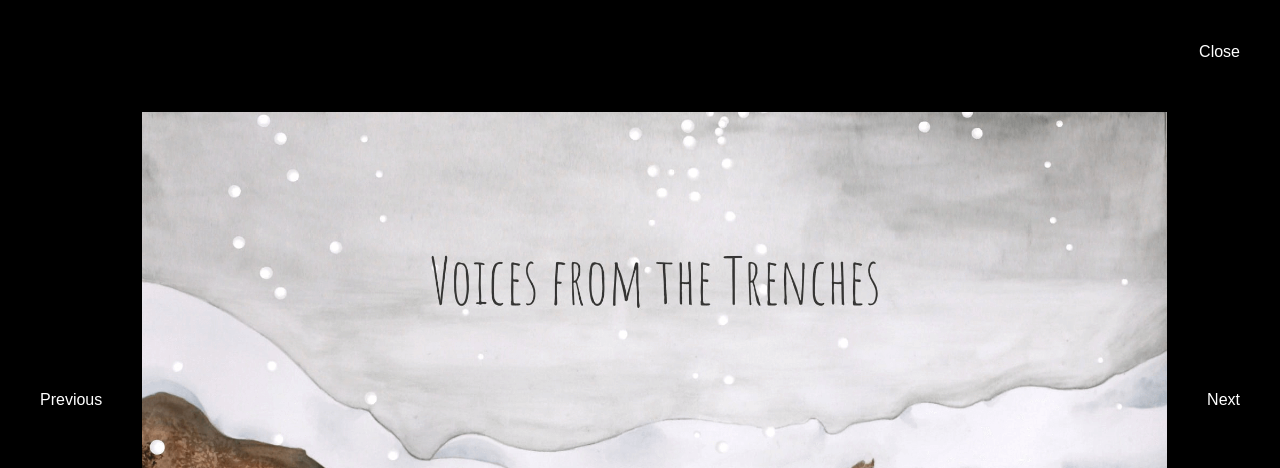
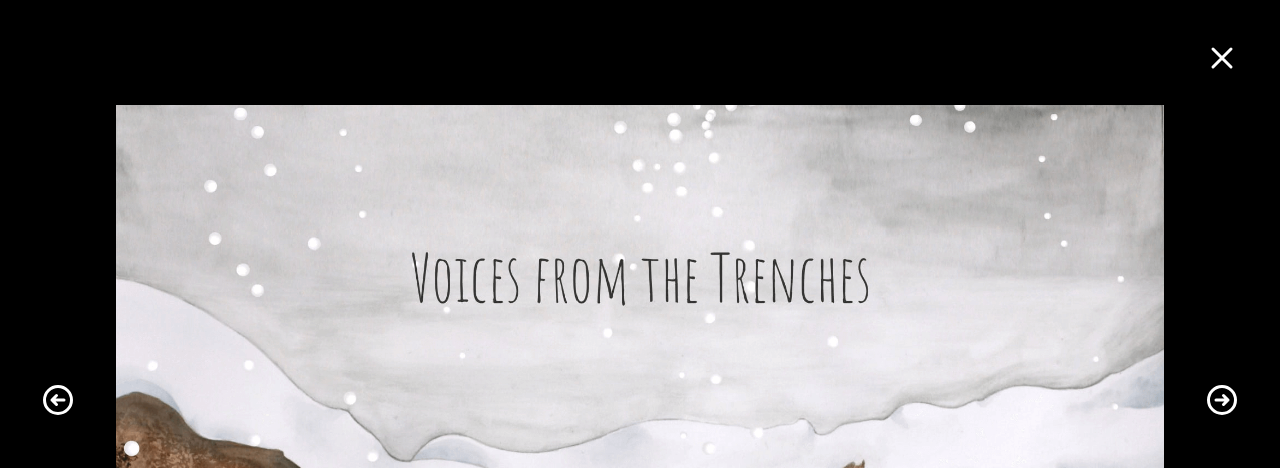
Before and after one commit to SyntaxxSensei/yourcertainsomething, a Next.js app: page /projects in a window 1280 px wide. Both pictures are taken after a click on the link 345 px from the left and 306 px from the top of the page. Shown: the top 468 px of the page. Built offline with nearby package versions, Linux system fonts and the light colour scheme.

Commit message:
Added icons

```diff
--- a/package.json
+++ b/package.json
@@ -13,7 +13,8 @@
     "lucide-react": "^0.446.0",
     "next": "14.2.13",
     "react": "^18",
-    "react-dom": "^18"
+    "react-dom": "^18",
+    "react-icons": "^5.3.0"
   },
   "devDependencies": {
     "@types/node": "^20",
--- a/src/app/projects/page.tsx
+++ b/src/app/projects/page.tsx
@@ -4,6 +4,7 @@ import { useEffect, useState } from 'react';
 import data from "@/jsonData/images.json";
 import Thumbnail from "@/components/Thumbnail"
 import ThumbnailImage from '../models/ThumbnailImage';
+import { HiOutlineArrowCircleRight, HiOutlineArrowCircleLeft, HiOutlineX } from "react-icons/hi";
 
 export default function Projects() {
     const [images, setImages] = useState<ThumbnailImage[] | []>([]);
@@ -85,16 +86,16 @@ export default function Projects() {
                 <div className="fixed top-0 left-0 w-full h-full bg-black flex flex-col">
                     <div className="relative flex flex-row items-center w-full h-full">
                         <div className="hidden md:flex text-white p-10">
-                            <a href="#" onClick={(e) => previousImage(e)}>Previous</a>
+                            <a className="text-4xl" href="#" onClick={(e) => previousImage(e)}><HiOutlineArrowCircleLeft /></a>
                         </div>
                         <div className="w-full bg-black flex justify-center items-center">
                             <img className="m-auto pt-10 pb-10" src={slideshowImage.url} alt={slideshowImage.alt} />
                         </div>
                         <div className="hidden md:flex text-white p-10">
-                            <a href="#" onClick={(e) => nextImage(e)}>Next</a>
+                            <a className="text-4xl" href="#" onClick={(e) => nextImage(e)}><HiOutlineArrowCircleRight /></a>
                         </div>
                         <div className="absolute top-0 right-0 p-10 text-white">
-                            <a href="#" className="absolute top-10 right-10" onClick={(e) => closeSlideshow(e)}>Close</a>
+                            <a href="#" className="absolute top-10 right-10 text-4xl" onClick={(e) => closeSlideshow(e)}><HiOutlineX /></a>
                         </div>
                     </div>
                 </div>
```
Also changed, not shown: 1 other file (tests, documents, lock files or other folders).
